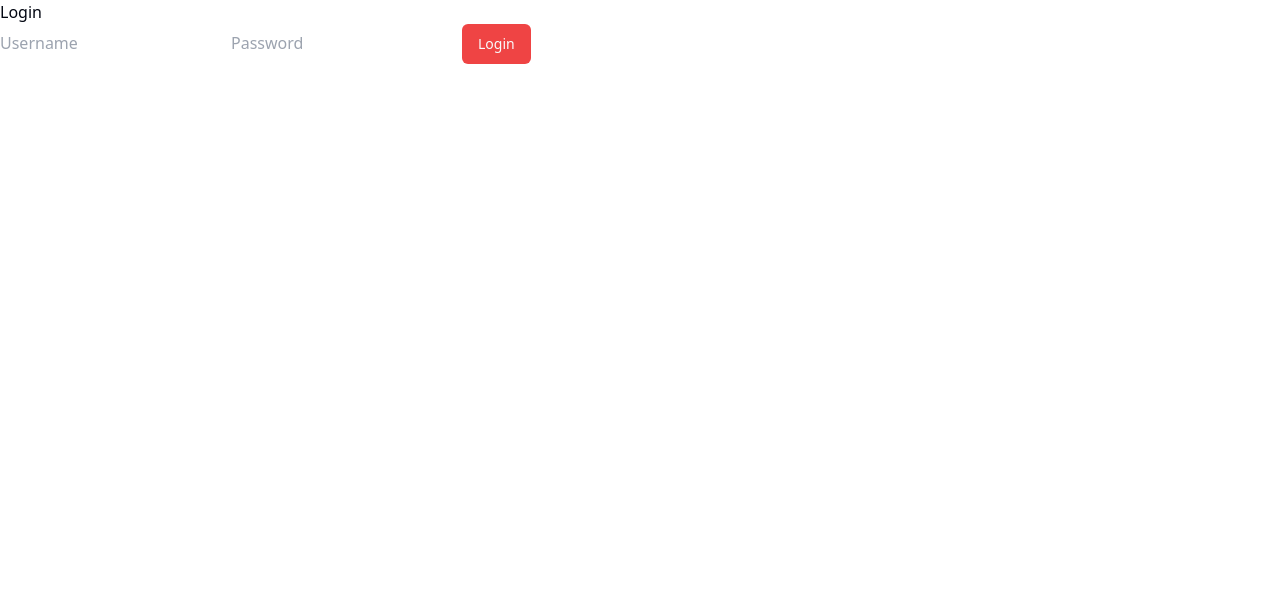
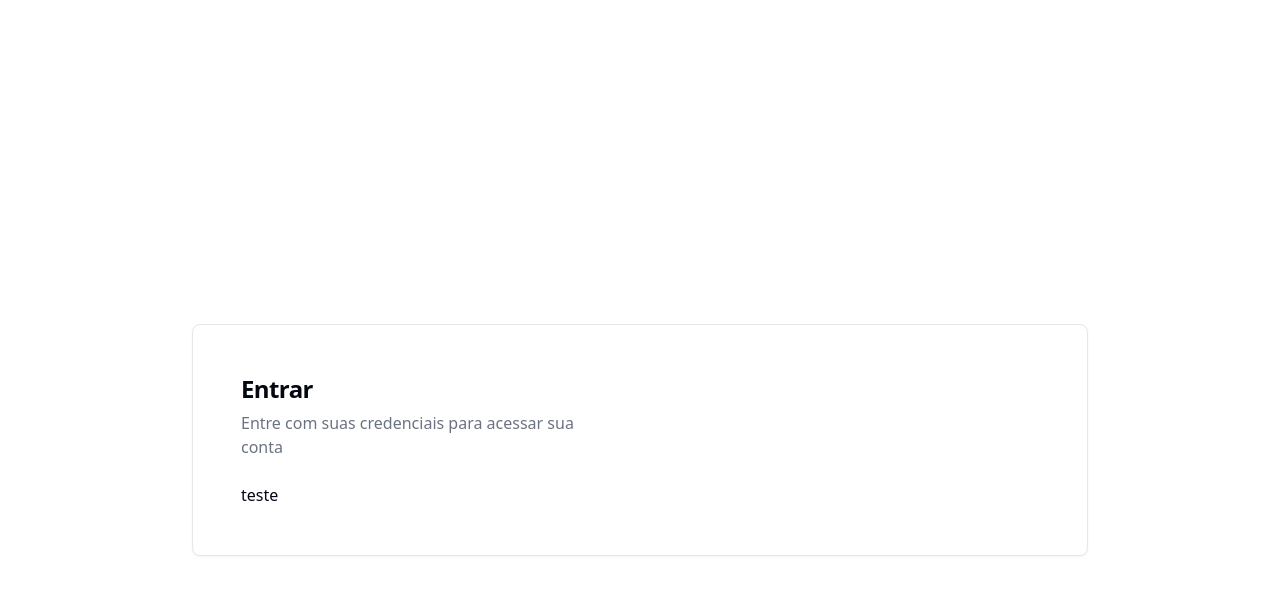
Before and after one commit to Wendel25/music_secretary, a React (Vite) app in the folder frontend/: page /login in a window 1280 px wide. Shown: the top 594 px of the page. Built offline with nearby package versions, Linux system fonts and the light colour scheme.

Commit message:
news implements

```diff
--- /dev/null
+++ b/frontend/src/components/ui/card.tsx
@@ -0,0 +1,79 @@
+import * as React from "react"
+
+import { cn } from "@/lib/utils"
+
+const Card = React.forwardRef<
+  HTMLDivElement,
+  React.HTMLAttributes<HTMLDivElement>
+>(({ className, ...props }, ref) => (
+  <div
+    ref={ref}
+    className={cn(
+      "rounded-lg border bg-card text-card-foreground shadow-sm",
+      className
+    )}
+    {...props}
+  />
+))
+Card.displayName = "Card"
+
+const CardHeader = React.forwardRef<
+  HTMLDivElement,
+  React.HTMLAttributes<HTMLDivElement>
+>(({ className, ...props }, ref) => (
+  <div
+    ref={ref}
+    className={cn("flex flex-col space-y-1.5 p-6", className)}
+    {...props}
+  />
+))
+CardHeader.displayName = "CardHeader"
+
+const CardTitle = React.forwardRef<
+  HTMLDivElement,
+  React.HTMLAttributes<HTMLDivElement>
+>(({ className, ...props }, ref) => (
+  <div
+    ref={ref}
+    className={cn(
+      "text-2xl font-semibold leading-none tracking-tight",
+      className
+    )}
+    {...props}
+  />
+))
+CardTitle.displayName = "CardTitle"
+
+const CardDescription = React.forwardRef<
+  HTMLDivElement,
+  React.HTMLAttributes<HTMLDivElement>
+>(({ className, ...props }, ref) => (
+  <div
+    ref={ref}
+    className={cn("text-sm text-muted-foreground", className)}
+    {...props}
+  />
+))
+CardDescription.displayName = "CardDescription"
+
+const CardContent = React.forwardRef<
+  HTMLDivElement,
+  React.HTMLAttributes<HTMLDivElement>
+>(({ className, ...props }, ref) => (
+  <div ref={ref} className={cn("p-6 pt-0", className)} {...props} />
+))
+CardContent.displayName = "CardContent"
+
+const CardFooter = React.forwardRef<
+  HTMLDivElement,
+  React.HTMLAttributes<HTMLDivElement>
+>(({ className, ...props }, ref) => (
+  <div
+    ref={ref}
+    className={cn("flex items-center p-6 pt-0", className)}
+    {...props}
+  />
+))
+CardFooter.displayName = "CardFooter"
+
+export { Card, CardHeader, CardFooter, CardTitle, CardDescription, CardContent }
--- /dev/null
+++ b/frontend/src/hook/use-device-type/index.ts
@@ -0,0 +1,26 @@
+import { useState, useEffect } from "react";
+
+type DeviceType = "mobile" | "tablet" | "desktop";
+
+const getDeviceType = (width: number): DeviceType => {
+    if (width < 768) return "mobile";
+    if (width >= 768 && width < 1024) return "tablet";
+    return "desktop";
+};
+
+const useDeviceType = (): DeviceType => {
+    const [deviceType, setDeviceType] = useState<DeviceType>(
+        getDeviceType(window.innerWidth)
+    );
+
+    useEffect(() => {
+        const handleResize = () => setDeviceType(getDeviceType(window.innerWidth));
+
+        window.addEventListener("resize", handleResize);
+        return () => window.removeEventListener("resize", handleResize);
+    }, []);
+
+    return deviceType;
+};
+
+export default useDeviceType;
--- a/frontend/src/view/unauthenticated/login/index.tsx
+++ b/frontend/src/view/unauthenticated/login/index.tsx
@@ -1,16 +1,19 @@
-import { Button } from "@/components/ui/button";
+import { Card, CardContent, CardHeader, CardTitle } from "@/components/ui/card";
 
 export function ViewLogin() {
   return (
-    <div>
-      <h1>Login</h1>
-      <form>
-        <input type="text" placeholder="Username" />
-        <input type="password" placeholder="Password" />
-        <Button variant={"destructive"} type="submit">
-          Login
-        </Button>
-      </form>
+    <div className="min-h-screen flex items-center justify-center p-4">
+      <Card className="w-full max-w-4xl grid md:grid-cols-2 overflow-hidden mt-[40%] sm:mt-20">
+        <div className="p-6 flex flex-col max-h-[60vh] sm:max-h-[70vh] overflow-auto">
+          <CardHeader>
+            <CardTitle className="text-2xl font-bold">Entrar</CardTitle>
+            <p className="text-muted-foreground">Entre com suas credenciais para acessar sua conta</p>
+          </CardHeader>
+          <CardContent className="flex flex-col flex-grow">
+            <p>teste</p>
+          </CardContent>
+        </div>
+      </Card>
     </div>
   );
 }
```
